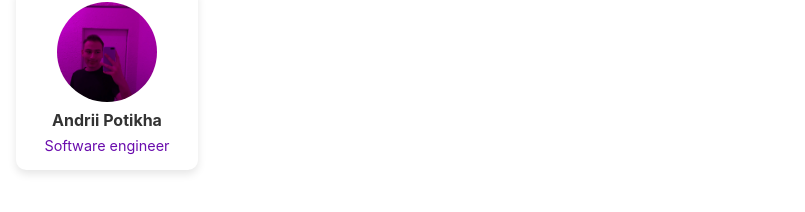
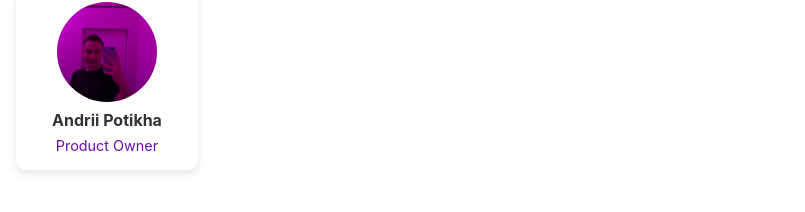
Before and after one commit to pupsaik/My-dream-team, a React (Create React App) app: page / in a window 1280 px wide. Shown: the part 144-356 px from the top of the page, without its empty margins (0-805 px from the left). Built offline with nearby package versions, Linux system fonts and the light colour scheme.

Commit message:
change position

```diff
--- a/src/components/Body.js
+++ b/src/components/Body.js
@@ -7,7 +7,7 @@
         <img src={"/andrii_avatar.jpg"} alt="Andrii Potikha" style={styles.photo} />
         <div style={styles.textContainer}>
           <h2 style={styles.name}>Andrii Potikha</h2>
-          <p style={styles.position}>Software engineer</p>
+          <p style={styles.position}>Product Owner</p>
         </div>
       </div>
     </main>
```
